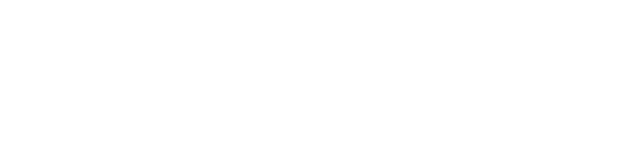
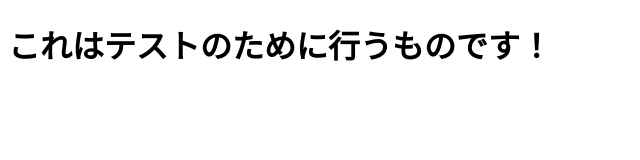
Before and after one commit to RazonaLuis/sample, a plain HTML site: page index.html in a window 1280 px wide. Shown: the whole page, without its empty margins (0-640 px from the left). Drawn offline with Linux system fonts and the light colour scheme.

Commit message:
タイトルを追加しましたよ！

```diff
--- a/index.html
+++ b/index.html
@@ -7,6 +7,6 @@
   <title>Document</title>
 </head>
 <body>
-
+  <h1>これはテストのために行うものです！</h1>
 </body>
 </html>
```
